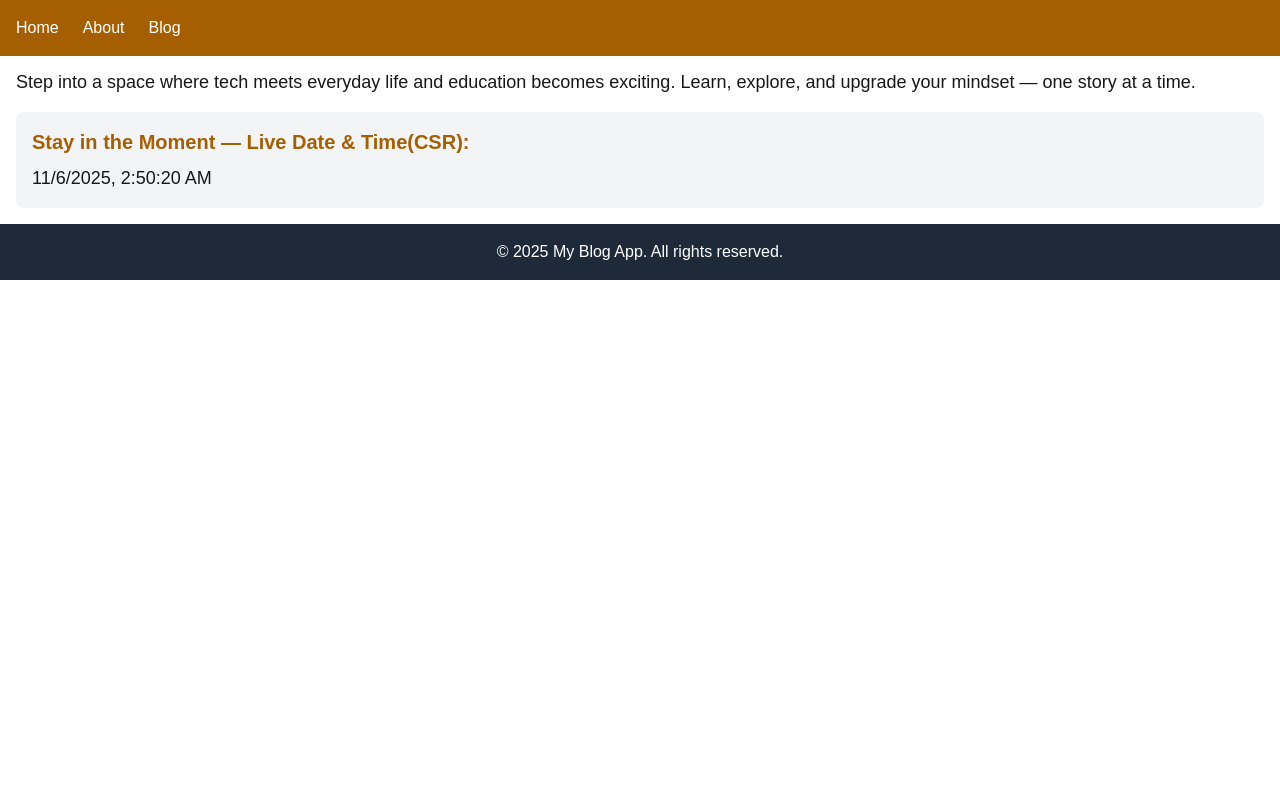
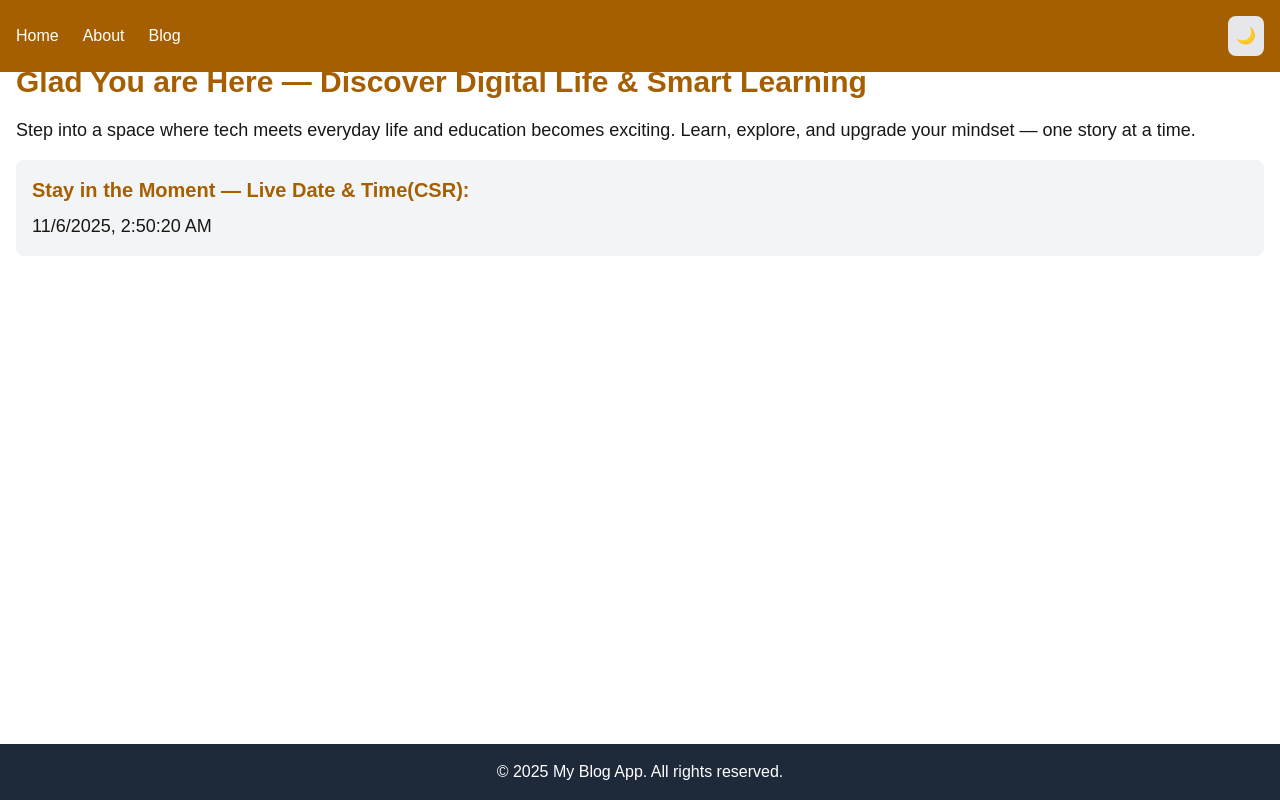
Before and after one commit to gihozo-elyse/my-next-app, a Next.js app in the folder my-blog-app/: page / in a window 1280 px wide. Built offline with nearby package versions, Linux system fonts and the light colour scheme.

Commit message:
i add components whith theme toggle.tsx and add dark mord in app/layout

```diff
--- /dev/null
+++ b/my-blog-app/app/components/ThemeToggle.tsx
@@ -0,0 +1,52 @@
+'use client'
+import { useState, useEffect } from 'react'
+
+export default function ThemeToggle() {
+  const [darkMode, setDarkMode] = useState<boolean | null>(null)
+
+  useEffect(() => {
+    const savedTheme = localStorage.getItem('theme')
+    const prefersDark = window.matchMedia('(prefers-color-scheme: dark)').matches
+    const isDark = savedTheme === 'dark' || (!savedTheme && prefersDark)
+
+    if (isDark) {
+      document.documentElement.classList.add('dark')
+    }
+
+
+    Promise.resolve().then(() => {
+      setDarkMode(isDark)
+    })
+  }, [])
+
+  const toggleDarkMode = () => {
+    const newDarkMode = !darkMode
+    setDarkMode(newDarkMode)
+
+    if (newDarkMode) {
+      document.documentElement.classList.add('dark')
+      localStorage.setItem('theme', 'dark')
+    } else {
+      document.documentElement.classList.remove('dark')
+      localStorage.setItem('theme', 'light')
+    }
+  }
+
+
+  if (darkMode === null) {
+    return (
+      <button className="p-2 rounded-lg bg-gray-200 animate-pulse">
+        🌙
+      </button>
+    )
+  }
+
+  return (
+    <button
+      onClick={toggleDarkMode}
+      className="p-2 rounded-lg bg-gray-200 dark:bg-gray-700 hover:bg-gray-300 dark:hover:bg-gray-600 transition-colors"
+    >
+      {darkMode ? '🌞' : '🌙'}
+    </button>
+  )
+}
--- a/my-blog-app/app/layout.tsx
+++ b/my-blog-app/app/layout.tsx
@@ -2,6 +2,7 @@ import type { Metadata } from "next";
 import Link from 'next/link'
 import { Geist, Geist_Mono } from "next/font/google";
 import "./globals.css";
+import ThemeToggle from './components/ThemeToggle';
 
 const geistSans = Geist({
   variable: "--font-geist-sans",
@@ -25,25 +26,24 @@ export default function RootLayout({
 }>) {
   return (
     <html lang="en">
-      <body  className={`${geistSans.variable} ${geistMono.variable}`}>
+      <body className={`${geistSans.variable} ${geistMono.variable} bg-white dark:bg-gray-900 text-gray-900 dark:text-white transition-colors`}>
         <div className="min-h-screen flex flex-col">
-          <header className="bg-yellow-700 text-white p-4 fixed top-0 left-0 right-0 z-50">
-            <nav className="container mx-auto">
+          <header className="bg-yellow-700 dark:bg-yellow-800 text-white p-4 fixed top-0 left-0 right-0 z-50">
+            <nav className="container mx-auto flex justify-between items-center">
               <ul className="flex space-x-6">
                 <li><Link href="/" className="hover:underline">Home</Link></li>
                 <li><Link href="/about" className="hover:underline">About</Link></li>
                 <li><Link href="/blog" className="hover:underline">Blog</Link></li>
-                </ul>
+              </ul>
+              <ThemeToggle />
             </nav>
           </header>
-          <main className="flex-grow' container mx-auto p-4">
-
-
-             {children}
-        </main>
-        <footer className="bg-gray-800 text-white p-4 text-center " >
-<p>&copy; 2025 My Blog App. All rights reserved.</p>
-        </footer>
+          <main className="flex-grow container mx-auto p-4 pt-16">
+            {children}
+          </main>
+          <footer className="bg-gray-800 dark:bg-gray-900 text-white p-4 text-center">
+            <p>&copy; 2025 My Blog App. All rights reserved.</p>
+          </footer>
         </div>
       </body>
     </html>
```
